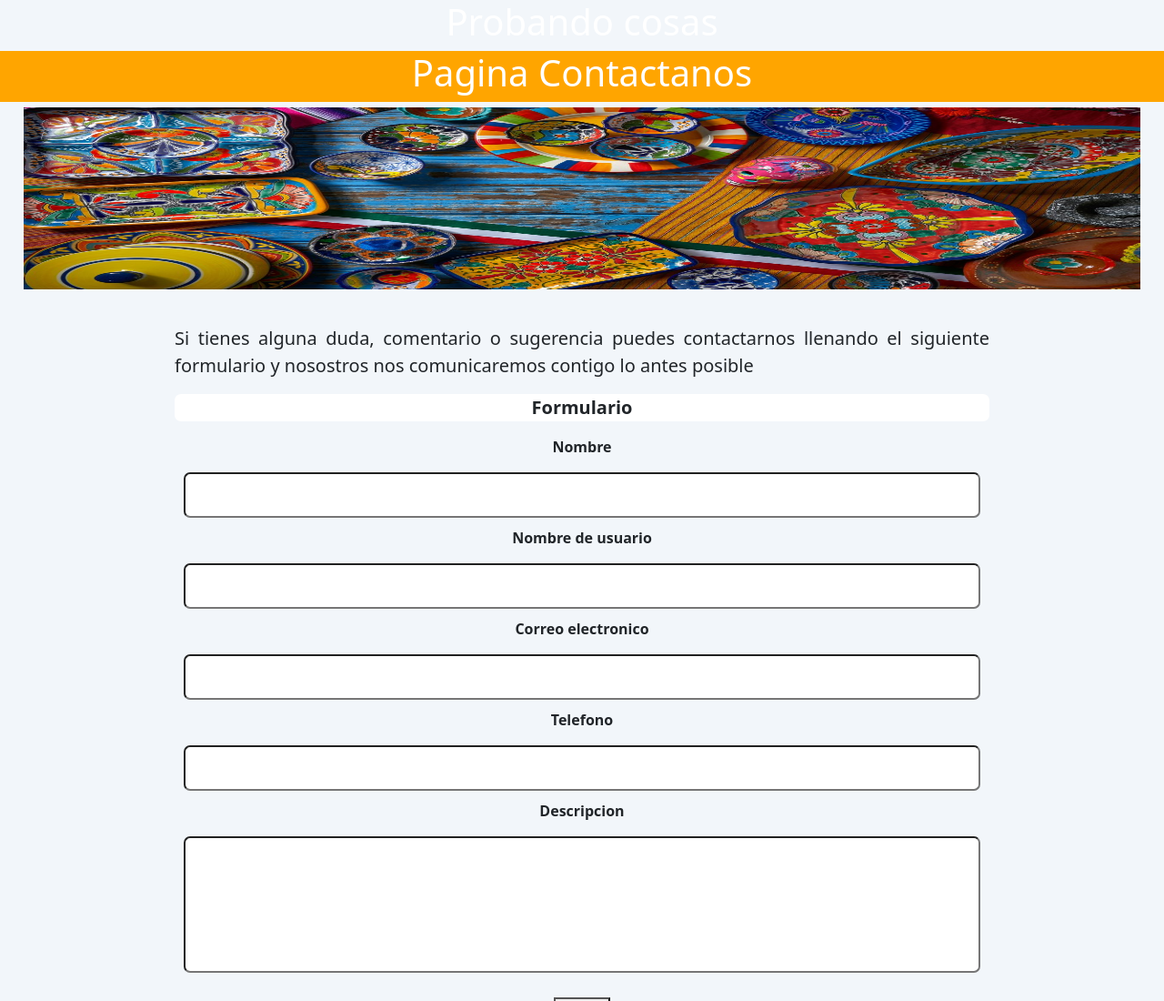
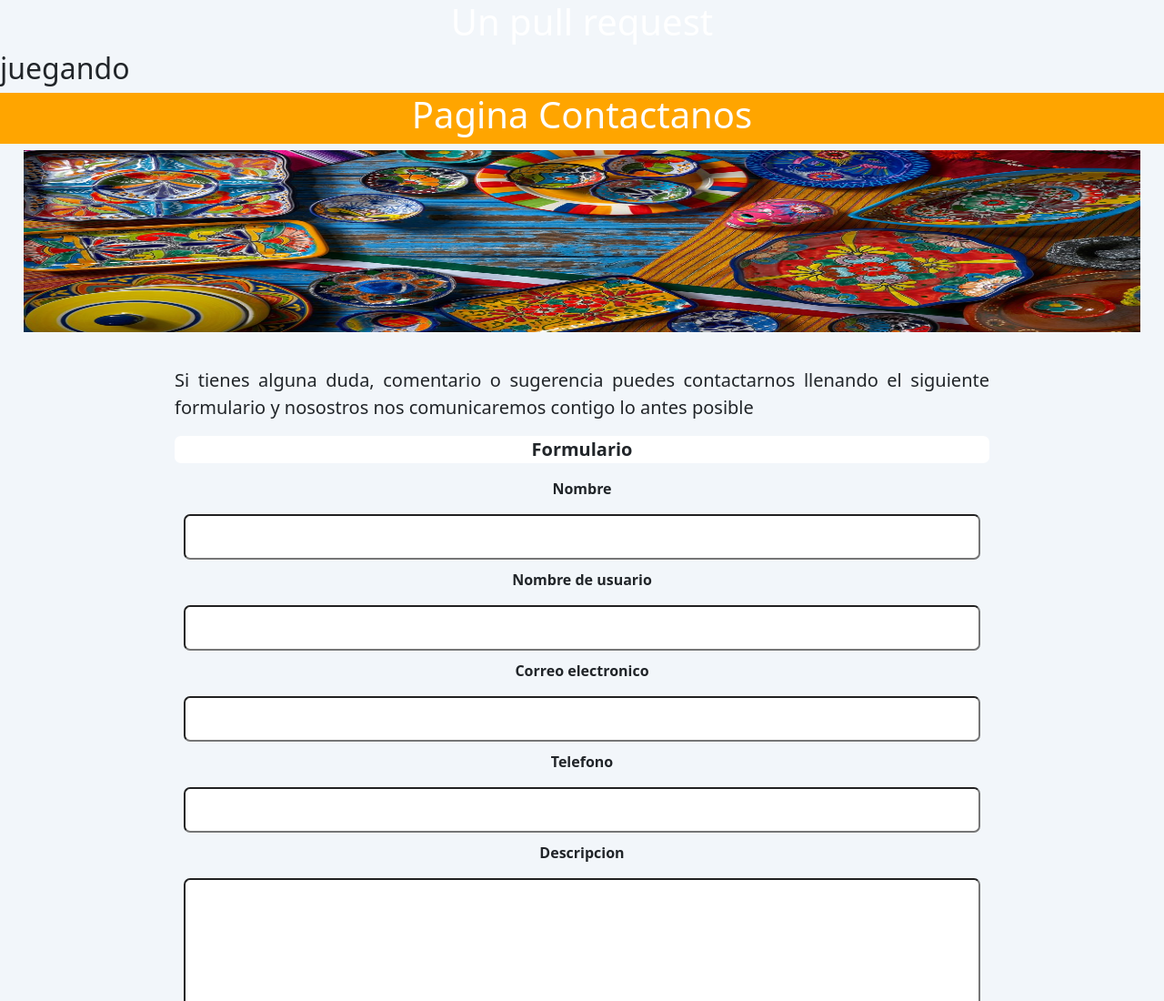
Before and after one commit to Stiferson/Git-Desktop, a plain HTML site: page Pagina Contactanos/index.html in a window 1280 px wide. Shown: the top 1100 px of the page at 91% size. Drawn offline with nearby package versions, Linux system fonts and the light colour scheme.

Commit message:
Pull request
enviando cambios a pruebas para ver como va la cosa

```diff
--- a/Pagina Contactanos/index.html
+++ b/Pagina Contactanos/index.html
@@ -9,7 +9,8 @@
     <link rel="stylesheet" href="/Pagina Contactanos/styles.css">
 </head>
 <body>
-    <h1>Probando cosas </h1>
+    <h1>Un pull request  </h1>
+    <h2>juegando</h2>
   <header>
     <h1>Pagina Contactanos</h1>
   </header>
```
